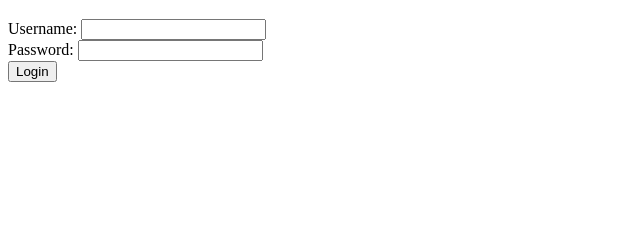
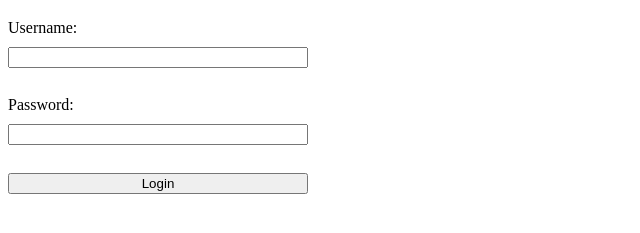
Before and after one commit to raysha23/git-practice-project, a plain HTML site: page login.html in a window 1280 px wide. Shown: the part 61-294 px from the top of the page, without its empty margins (0-640 px from the left). Drawn offline with Linux system fonts and the light colour scheme.

Commit message:
login with style

```diff
--- a/login.html
+++ b/login.html
@@ -5,6 +5,18 @@
     <meta name="viewport" content="width=device-width, initial-scale=1.0" />
     <title>Login</title>
   </head>
+  <style>
+    form {
+      display: flex;
+      flex-direction: column;
+      width: 300px;
+    }
+    label,
+    input,
+    button {
+      margin-bottom: 10px;
+    }
+  </style>
   <body>
     <h1>Login</h1>
     <form action="/submit-login" method="post">
```
